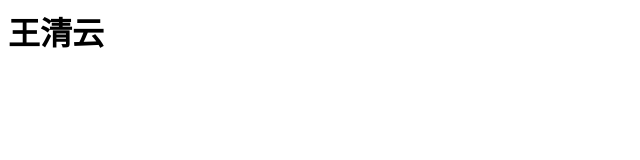
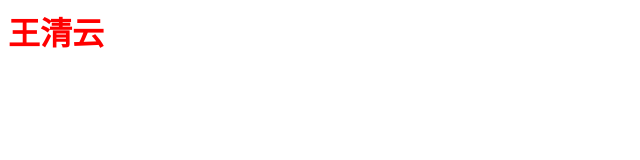
Before and after one commit to renijianxiao/home, a plain HTML site: page index.html in a window 1280 px wide. Shown: the whole page, without its empty margins (0-640 px from the left). Drawn offline with Linux system fonts and the light colour scheme.

Commit message:
add index.html

```diff
--- a/index.html
+++ b/index.html
@@ -1,7 +1,7 @@
 <html>
 	<head></head>
 	<style type="text/css">
-
+		h1{color:red}
 	</style>
 	<body>
 		<h1>王清云</h1>
```
